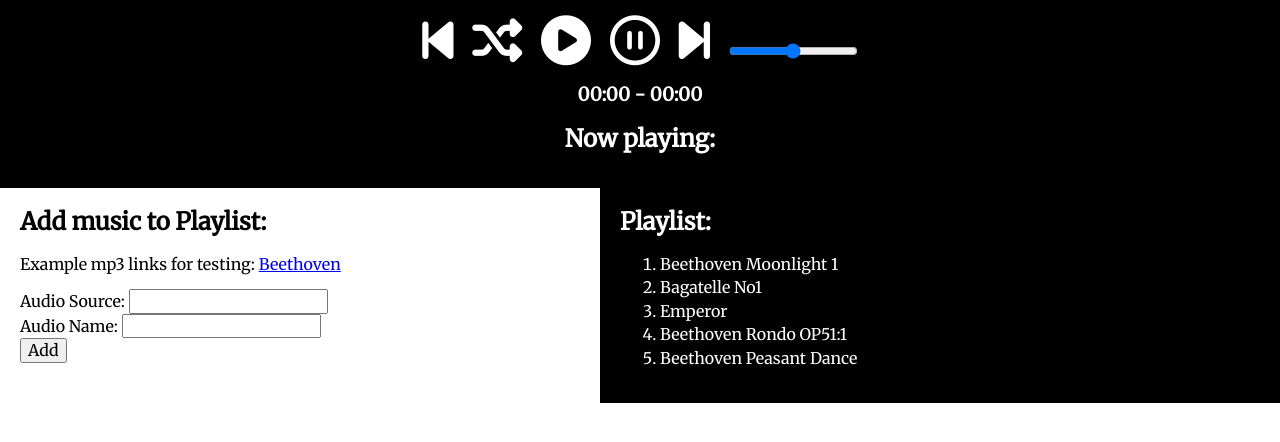
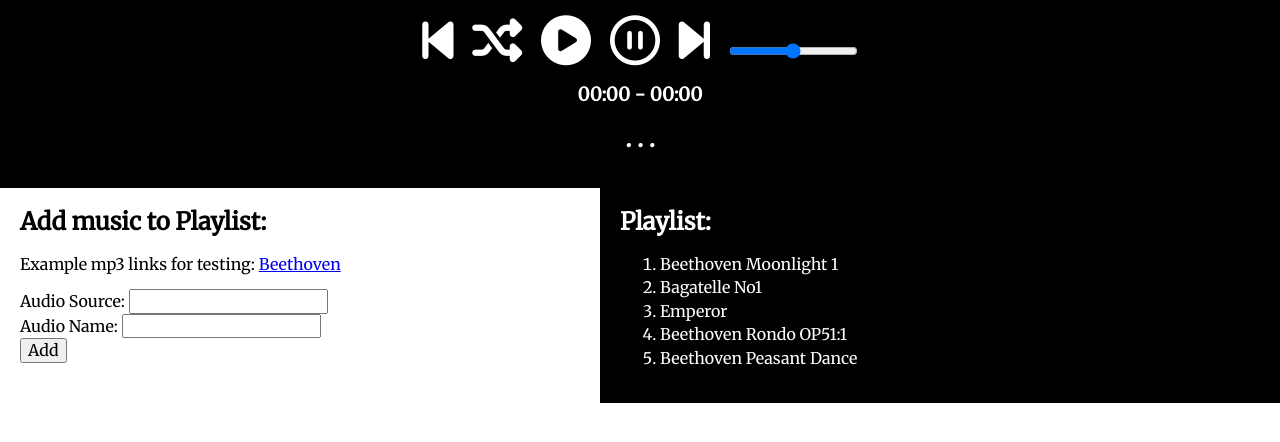
Before and after one commit to JimmyW17/Jukebox, a plain HTML site: page index.html in a window 1280 px wide. Drawn offline with nearby package versions, Linux system fonts and the light colour scheme.

Commit message:
small change to visuals

```diff
--- a/index.html
+++ b/index.html
@@ -20,7 +20,7 @@
       <i class="fa fa-step-forward" aria-hidden="true" id="next"></i>
       <input type="range" onchange="setVolume();" id='volume1' min=0 max=1 step=0.01 value="1l">
       <h3><span id="audioCurrent">00:00</span> - <span id="audioLength">00:00</span></h3>
-      <h2> <span id="mp3src">Now playing:</span></h2>
+      <h2> <span id="mp3src">. . .</span></h2>
     </div>
     <div id="playlist-container">
       <h2>Playlist:</h2>
@@ -42,7 +42,6 @@
 
     <!-- Visualizer -->
 
-
     <script src="script.js" charset="utf-8"></script>
     <script src="https://use.fontawesome.com/61ae56f9bc.js"></script>
   </body>
```
Also changed, not shown: test.html (added).
